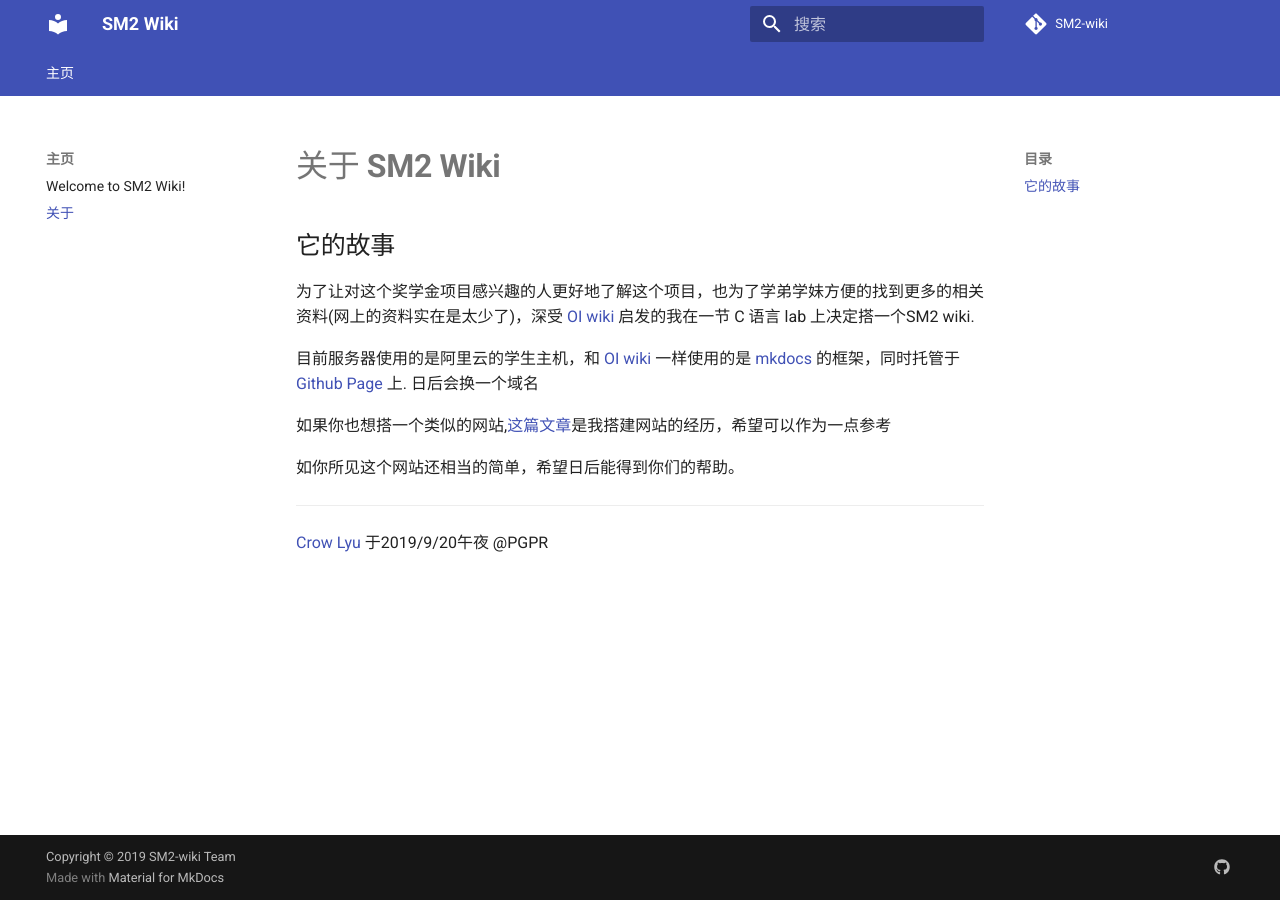
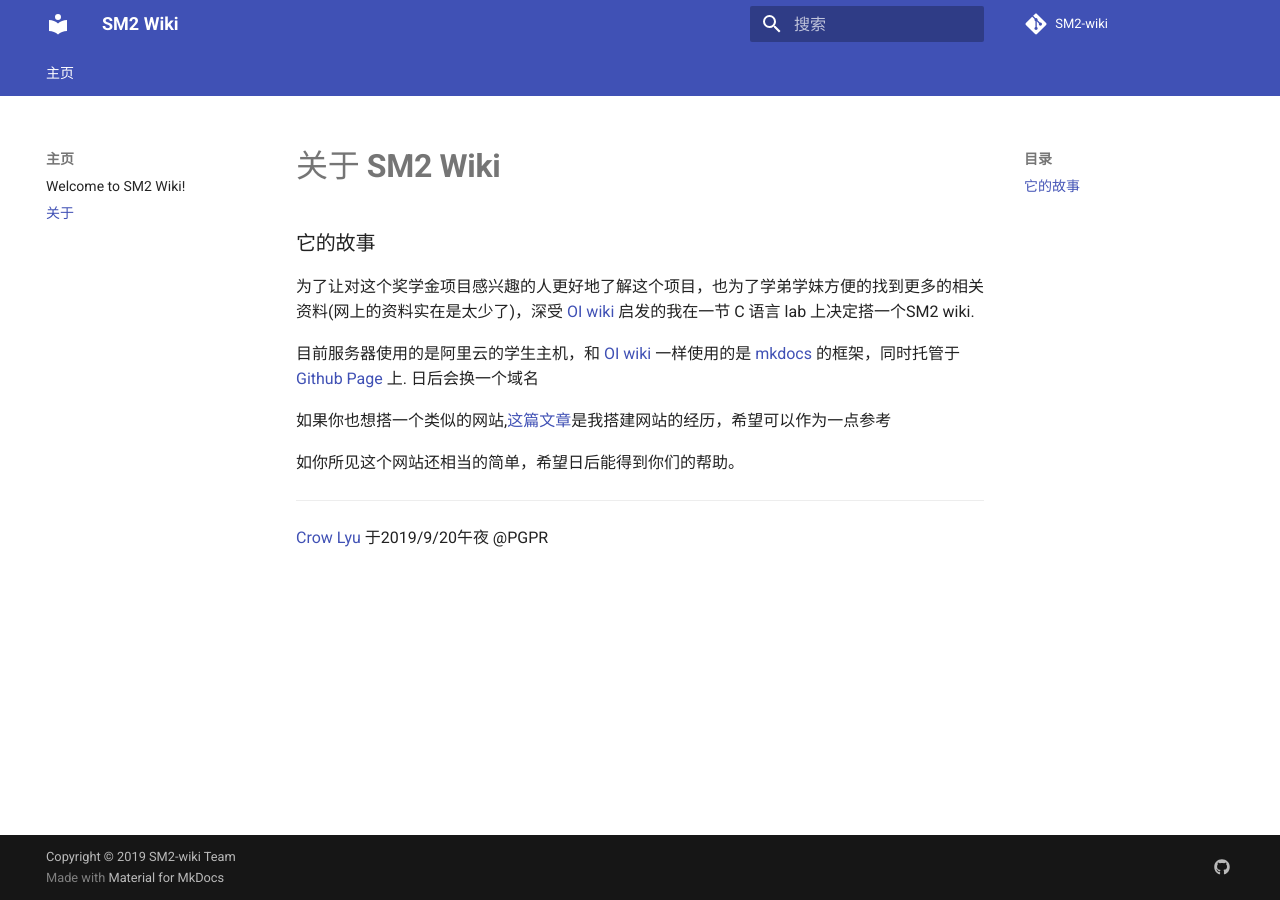
Before and after one commit to SM2-wiki/SM2-wiki, an MkDocs documentation site: the page built from docs/intro/about.md, in a window 1280 px wide. Built offline with MkDocs 1.6.1 and Material for MkDocs 9.7.7, drawn with Linux system fonts in a browser that asks for light colours; comment, search, counter and statistics services are not loaded.

```diff
--- a/docs/intro/about.md
+++ b/docs/intro/about.md
@@ -2,7 +2,7 @@ pagetime: 'on'
 
 # 关于 **SM2 Wiki**
 
-## 它的故事
+### 它的故事
 
 为了让对这个奖学金项目感兴趣的人更好地了解这个项目，也为了学弟学妹方便的找到更多的相关资料(网上的资料实在是太少了)，深受 [OI wiki](https://oi-wiki.org/) 启发的我在一节 C 语言 lab 上决定搭一个SM2 wiki.
 
```
